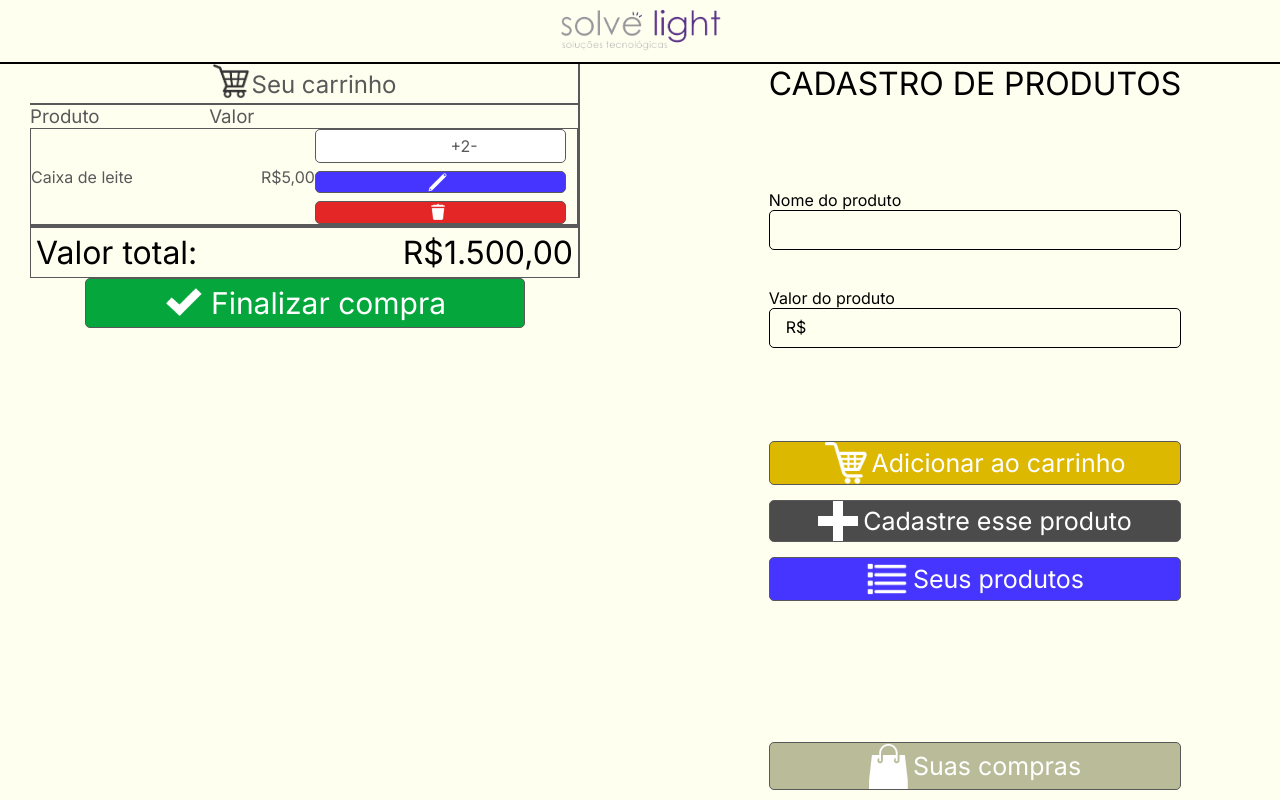
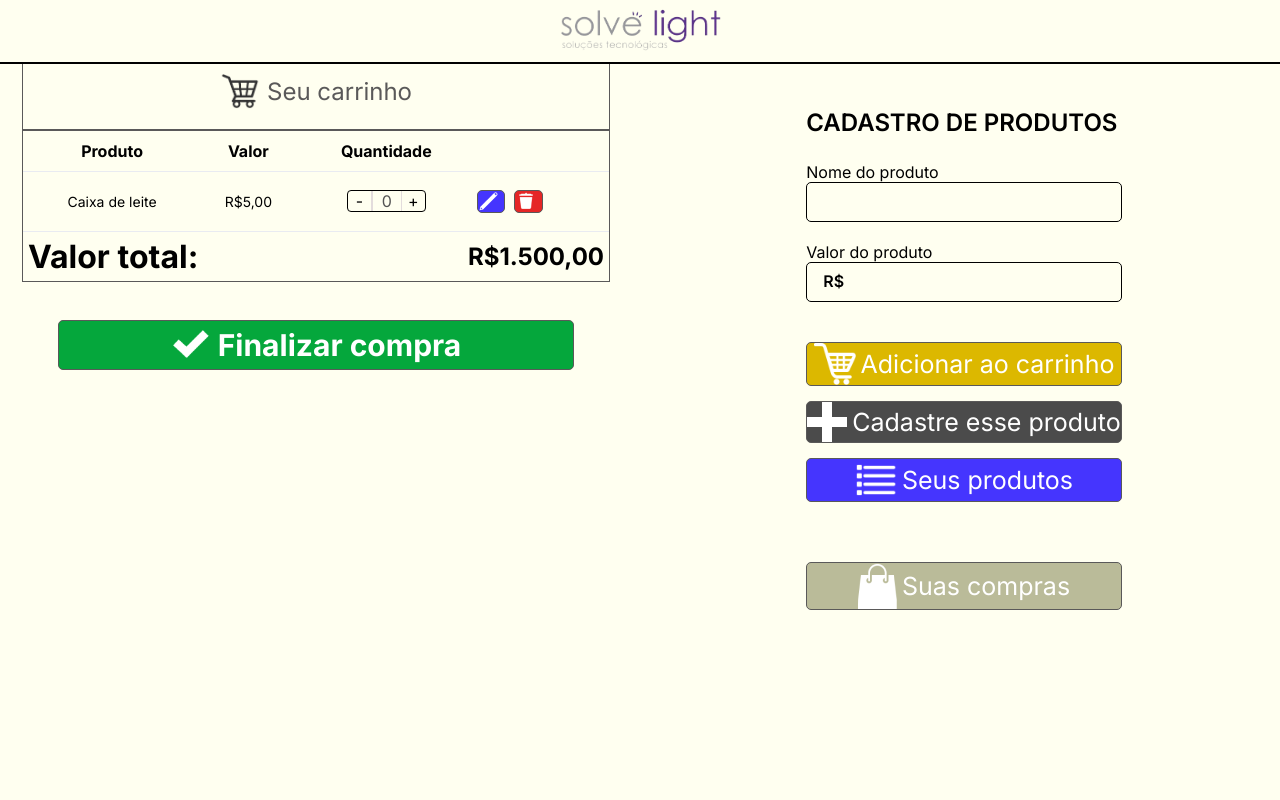
Before and after one commit to joaomichalskiTI/carrinho_de_compras, a React (Create React App) app: page / in a window 1280 px wide. Built offline with nearby package versions, Linux system fonts and the light colour scheme.

Commit message:
Ajuste em HTML e CSS da table.

```diff
--- a/src/App.css
+++ b/src/App.css
@@ -1,4 +1,4 @@
-@import url("https://fonts.googleapis.com/css2?family=Inter:wght@400&display=swap");
+@import url('https://fonts.googleapis.com/css2?family=Inter:wght@100..900&display=swap');
 
 *,
 *::before,
--- a/src/components/button/styles.css
+++ b/src/components/button/styles.css
@@ -12,4 +12,8 @@
     max-width: 42px;
     height: auto;
   }
+
+  p {
+    color: #fff;
+  }
 }
--- a/src/components/form/index.js
+++ b/src/components/form/index.js
@@ -26,32 +26,27 @@ function Form() {
                             src={cart}
                             background="#DCB800"
                             fontSize="25px"
-                            color="white"
                         />
                         <Button
                             label={"Cadastre esse produto"}
                             src={plus}
                             background="#4B4B4B"
                             fontSize="25px"
-                            color="white"
                         />
                         <Button
                             label={"Seus produtos"}
                             src={menu}
                             background="#4535FE"
                             fontSize="25px"
-                            color="white"
                         />
                     </div>
                 </div>
-
                 <div class="shop">
                     <Button
                         label={"Suas compras"}
                         src={bag}
                         background="#BABB99"
                         fontSize="25px"
-                        color="white"
                     />
                 </div>
             </div>
--- a/src/components/form/styles.css
+++ b/src/components/form/styles.css
@@ -11,26 +11,32 @@
   flex-direction: column;
   justify-content: space-around;
   align-items: center;
-  gap: 141px;
+  gap: 60px;
+  padding: 44px 0 38px;
 }
 
 .wrapper {
   display: flex;
   flex-direction: column;
-  gap: 93px;
+  gap: 40px;
 }
 
 .form .form_values {
   display: flex;
   flex-direction: column;
-  gap: 87px;
+  gap: 25px;
   width: 100%;
+}
+
+.form .form_values h1 {
+font-size: 24px;
+  font-weight: 600;
 }
 
 .inputs {
   display: flex;
   flex-direction: column;
-  gap: 38px;
+  gap: 20px;
 }
 
 .actions {
--- a/src/components/layout/styles.css
+++ b/src/components/layout/styles.css
@@ -11,4 +11,5 @@ main {
   gap: 60px;
   width: 100%;
   height: 100%;
+  padding: 0 22px;
 }
--- a/src/components/table/index.js
+++ b/src/components/table/index.js
@@ -1,3 +1,5 @@
+import { useState } from "react";
+
 import "./styles.css";
 
 import check from "../../assets/check.png";
@@ -8,51 +10,84 @@ import dell from "../../assets/delete.png";
 import Button from "../button";
 
 function Table() {
+    const [quantity, setQuantity] = useState(0);
+
+    const handleLessQuantity = () => {
+        setQuantity(quantity - 1);
+    };
+
+    const handleMoreQuantity = () => {
+        setQuantity(quantity + 1);
+    };
+
     return (
         <div class="table_container">
             <div class="table">
-                <div class="tabela">
-                    <div class="produtos">
+                <div class="table_content">
+                    <div class="inner">
                         <div className="table_hero">
                             <img src={cartBlack} alt="Seu carrinho" />
                             <h2>Seu carrinho</h2>
                         </div>
-                        <div className="title">
-                            <h3>Produto</h3>
-                            <h3>Valor</h3>
+                        <table>
+                            <thead>
+                                <tr>
+                                    <th>
+                                        <p>Produto</p>
+                                    </th>
+                                    <th>
+                                        <p>Valor</p>
+                                    </th>
+                                    <th>
+                                        <p>Quantidade</p>
+                                    </th>
+                                    <th></th>
+                                </tr>
+                            </thead>
+                            <tbody>
+                                <tr>
+                                    <td>
+                                        <p>Caixa de leite</p>
+                                    </td>
+                                    <td>
+                                        <p>R$5,00</p>
+                                    </td>
+                                    <td>
+                                        <div className="btn_quantity_container">
+                                            <div className="btn_quantity">
+                                                <button onClick={handleLessQuantity}>-</button>
+                                                <input type="text" value={quantity} disabled={true} />
+                                                <button onClick={handleMoreQuantity}>+</button>
                                             </div>
-
-
-                        <div className="listaDeProdutos">
-                            <div className="texto">
-                                <p>Caixa de leite</p>
-                                <p>R$5,00</p>
                                         </div>
-                            <div className="actions">
-                                <Button label={"+2-"} src={check} background="white" />
+                                    </td>
+                                    <td>
+                                        <div className="actions_table">
+                                            <div class="edit_delete">
                                                 <Button label={""} src={edit} background="#4535FE" />
                                                 <Button label={""} src={dell} background="#E52626" />
                                             </div>
                                         </div>
+                                    </td>
+                                </tr>
+                            </tbody>
+                        </table>
                     </div>
-
-
-                    <div class="total">
+                    <div class="value">
                         <h1>Valor total:</h1>
-                        <h1>R$1.500,00</h1>
+                        <h2>R$1.500,00</h2>
                     </div>
                 </div>
+                <div class="btn_submit">
                     <Button
                         label={"Finalizar compra"}
                         src={check}
                         background="#05A73C"
-                    color="white"
-                    width="80%"
                         height="50px"
-                    fontFamily="'Inter', sans-serif"
                         fontSize="30px"
                         fontWeight="bold"
                     />
+                </div>
             </div>
         </div>
     );
--- a/src/components/table/styles.css
+++ b/src/components/table/styles.css
@@ -10,37 +10,39 @@
   display: flex;
   flex-direction: column;
   align-items: center;
+  gap: 38px;
   width: 100%;
-  max-width: 550px;
+  height: 100%;
+  max-width: 613px;
 }
 
-.tabela {
-  width: 100%;
+.table_content {
   display: flex;
   flex-direction: column;
+  width: 100%;
+  height: 100%;
 }
 
-.produtos {
+.inner {
   display: flex;
   flex-direction: column;
   align-items: center;
   width: 100%;
-  border-right: solid 2px #5a5959;
-  border-bottom: solid 2px #5a5959;
-  color: #5a5959;
+  border-left: solid 1px #5a5959;
+  border-right: solid 1px #5a5959;
 }
 
 .table_hero {
   display: flex;
+  align-items: center;
   justify-content: center;
-  align-items: flex-end;
+  gap: 7px;
   width: 100%;
-  padding-bottom: 4px;
+  padding: 10px 0 20px;
   border-bottom: solid 2px #5a5959;
 
   h2 {
     color: #5a5959;
-    font-family: "Inter", sans-serif;
     font-weight: 400;
   }
 
@@ -50,42 +52,98 @@
   }
 }
 
-.listaDeProdutos {
-  display: flex;
+table {
   width: 100%;
-  align-items: center;
-  border: solid 1px #5a5959;
-
-  div {
-    display: flex;
-  }
-
-  .texto {
-    justify-content: space-between;
-    width: 52%;
-  }
-
-  .actions {
-    align-items: center;
-    justify-content: flex-end;
-    gap: 8px;
-    width: 46%;
-  }
+  border-bottom: solid 1px #5a5959;
+  border-collapse: collapse;
 }
 
-.title {
-  width: 100%;
-  display: flex;
-  align-items: center;
-  gap: 20%;
-  justify-content: flex-start;
+thead tr {
+  height: 40px;
 }
 
-.total {
-  border: solid 1px #5a5959;
-  border-right: solid 2px #5a5959;
-  padding: 5px;
+thead tr th p {
+  font-size: 16px;
+  text-align: center;
+}
+
+tbody tr {
+  height: 60px;
+  border-bottom: 1px solid #e9ebf1;
+}
+
+tbody tr:first-child {
+  border-top: 1px solid #e9ebf1;
+}
+
+tbody tr:hover {
+  background: #f0f0f5;
+}
+
+.actions_table {
+  display: flex;
+  gap: 6px;
+}
+
+tbody tr td p {
+  text-align: center;
+  font-size: 14px;
+}
+
+.edit_delete {
+  display: flex;
+  gap: 9px;
+}
+
+.value {
   display: flex;
   align-items: center;
   justify-content: space-between;
+  padding: 5px;
+  border: solid 1px #5a5959;
+  border-top: none;
 }
+
+.btn_quantity_container {
+  display: flex;
+  align-items: center;
+  justify-content: center;
+  width: 100%;
+}
+
+.btn_quantity {
+  display: flex;
+  align-items: center;
+  justify-content: center;
+  border: 1px solid #000;
+  border-radius: 4px;
+}
+
+.btn_quantity button {
+  width: 23px;
+}
+
+.btn_quantity input {
+  width: auto;
+  padding: 0;
+  max-width: 31px;
+  text-align: center;
+  border-left: 2px solid #e3dcdc;
+  border-right: 1px solid #e3dcdc;
+}
+
+.value h1 {
+}
+
+.value h2 {
+}
+
+.btn_submit {
+  display: flex;
+  justify-content: center;
+  width: 100%;
+}
+
+.btn_submit .button {
+  max-width: 516px;
+}
```
Lines whose indentation alone changed are shown as unchanged.
